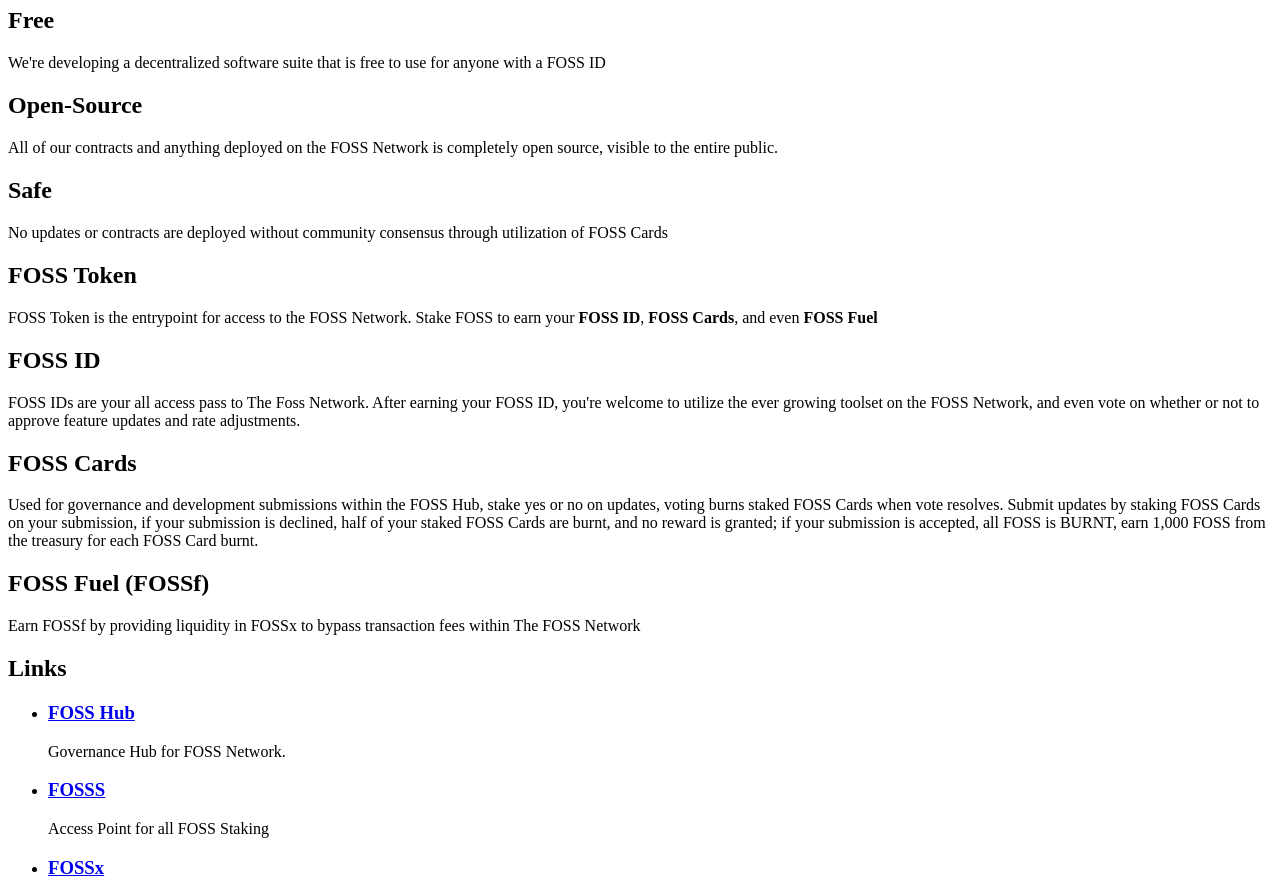
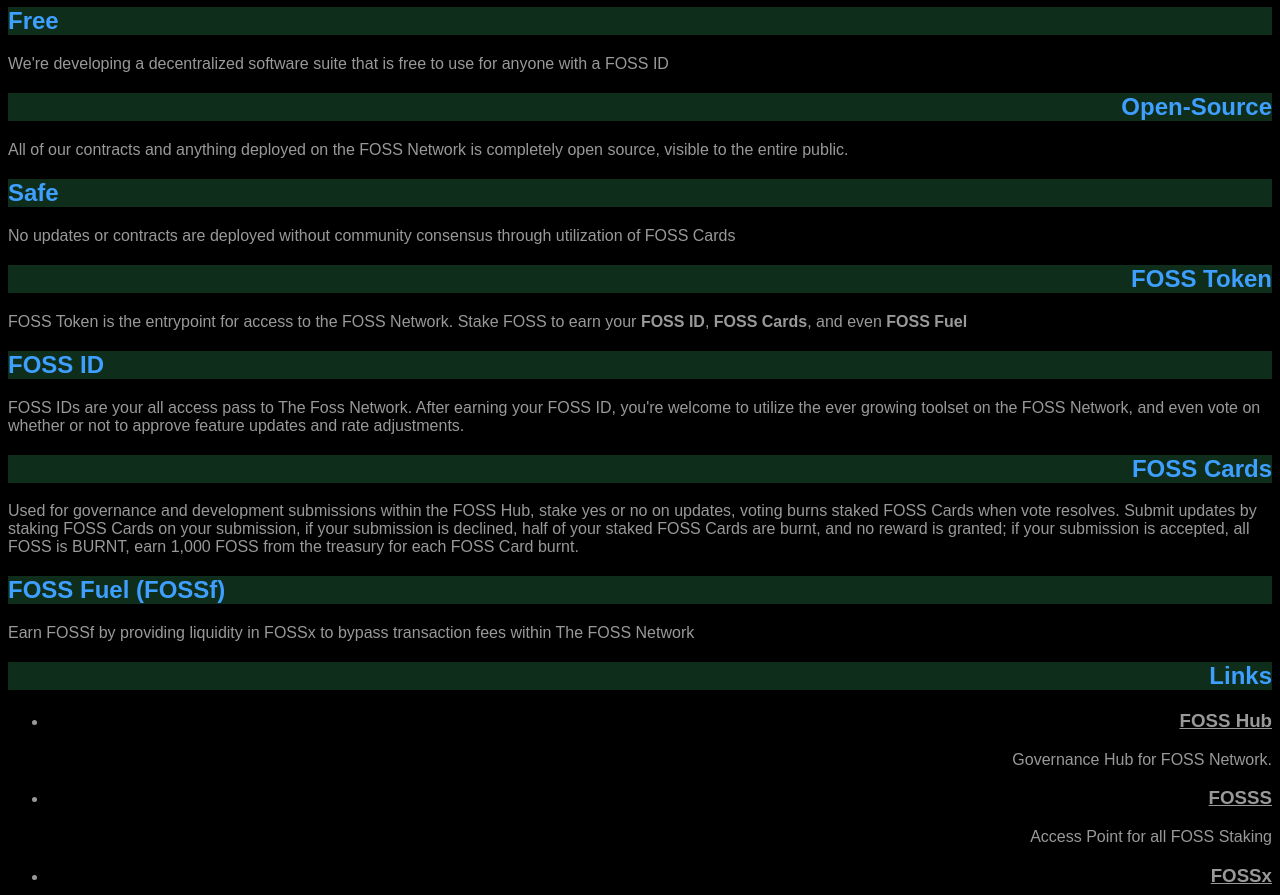
Before and after one commit to wh0isr00t/thefossnetwork, a plain HTML site: page index.html in a window 1280 px wide. Shown: the part 436-1331 px from the top of the page. Drawn offline with Linux system fonts and the light colour scheme.

Commit message:
Begin CSS Styling

```diff
--- /dev/null
+++ b/css/styles.css
@@ -0,0 +1,29 @@
+* {
+    color: #999999;
+    background: #000000;
+    font-family: fantasy;
+}
+
+h1 {
+    color: #4bef8e;
+    background-color: #3e9fff;
+    text-align: center;
+}
+
+h2 {
+    color: #3e9fff;
+    background-color: #4bef8e30;
+    text-align: center;
+}
+
+p {
+
+}
+
+.left {
+    text-align: left;
+}
+
+.right {
+    text-align: right;
+}
--- a/index.html
+++ b/index.html
@@ -3,26 +3,27 @@
     <head>
         <meta charset=utf-8>
         <title>The FOSS Network</title>
+        <link rel="stylesheet" href="./css/styles.css">
     </head>
     <body>
         <h1>The FOSS Network</h1>
         <img src=./images/FOSS_basic-file.png alt="The FOSS Network Logo" width=250>
-        <h2>Free</h2>
+        <h2 class=left>Free</h2>
             <p>We're developing a decentralized software suite that is free to use for anyone with a FOSS ID</p>
-        <h2>Open-Source</h2>
+        <h2 class=right>Open-Source</h2>
             <p>All of our contracts and anything deployed on the FOSS Network is completely open source, visible to the entire public.</p>
-        <h2>Safe</h2>
+        <h2 class=left>Safe</h2>
             <p>No updates or contracts are deployed without community consensus through utilization of FOSS Cards</p>
-        <h2>FOSS Token</h2>
+        <h2 class=right>FOSS Token</h2>
             <p>FOSS Token is the entrypoint for access to the FOSS Network. Stake FOSS to earn your <strong>FOSS ID</strong>, <strong>FOSS Cards</strong>, and even <strong>FOSS Fuel</strong></p>
-        <h2>FOSS ID</h2>
+        <h2 class=left>FOSS ID</h2>
             <p>FOSS IDs are your all access pass to The Foss Network. After earning your FOSS ID, you're welcome to utilize the ever growing toolset on the FOSS Network, and even vote on whether or not to approve feature updates and rate adjustments.</p>
-        <h2>FOSS Cards</h2>
+        <h2 class=right>FOSS Cards</h2>
             <p>Used for governance and development submissions within the FOSS Hub, stake yes or no on updates, voting burns staked FOSS Cards when vote resolves. Submit updates by staking FOSS Cards on your submission, if your submission is declined, half of your staked FOSS Cards are burnt, and no reward is granted; if your submission is accepted, all FOSS is BURNT, earn 1,000 FOSS from the treasury for each FOSS Card burnt.</p>
-        <h2>FOSS Fuel (FOSSf)</h2>
+        <h2 class=left>FOSS Fuel (FOSSf)</h2>
             <p>Earn FOSSf by providing liquidity in FOSSx to bypass transaction fees within The FOSS Network</p>
-        <h2>Links</h2>
-        <ul>
+        <h2 class=right>Links</h2>
+        <ul class=right>
             <li><h3><a href=./pages/fosshub.html>FOSS Hub</a></h3>
             <p>Governance Hub for FOSS Network.</p></li>
             <li><h3><a href=./pages/fosss.html>FOSSS</a></h3>
```
